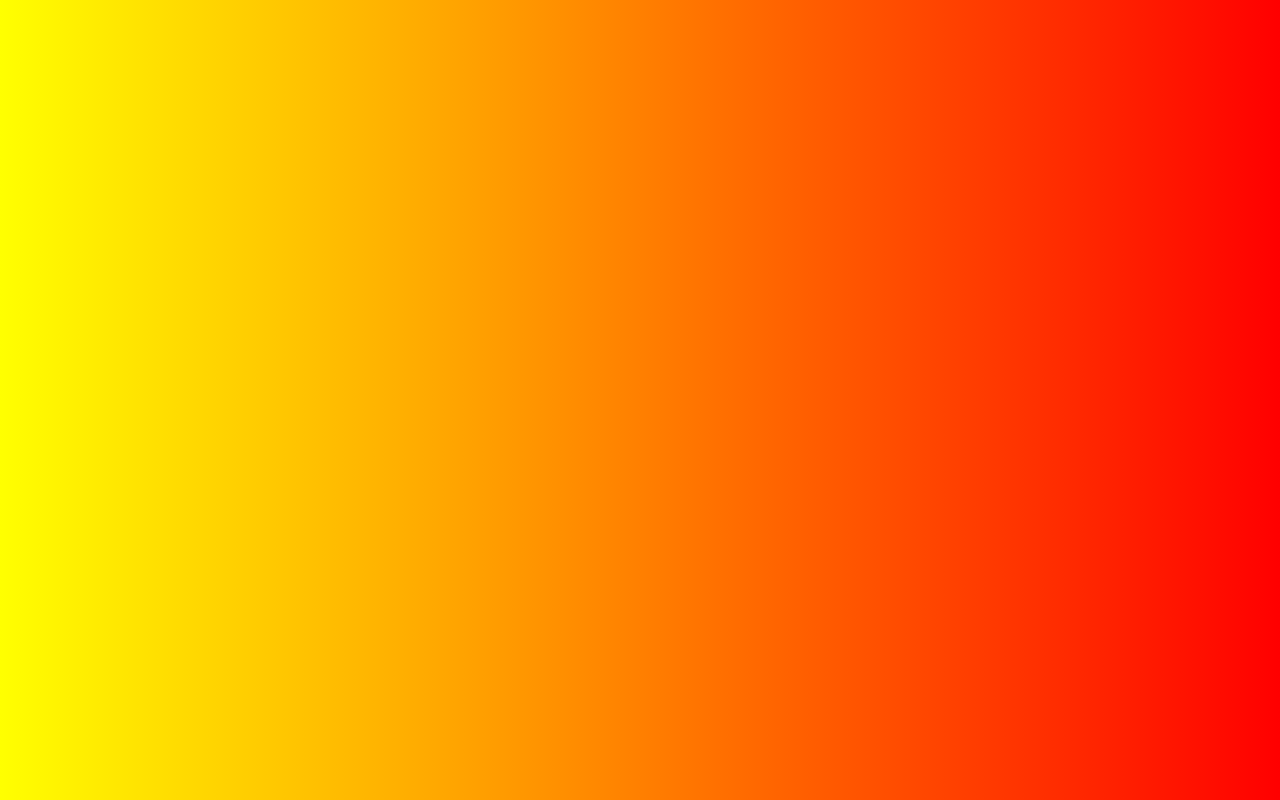
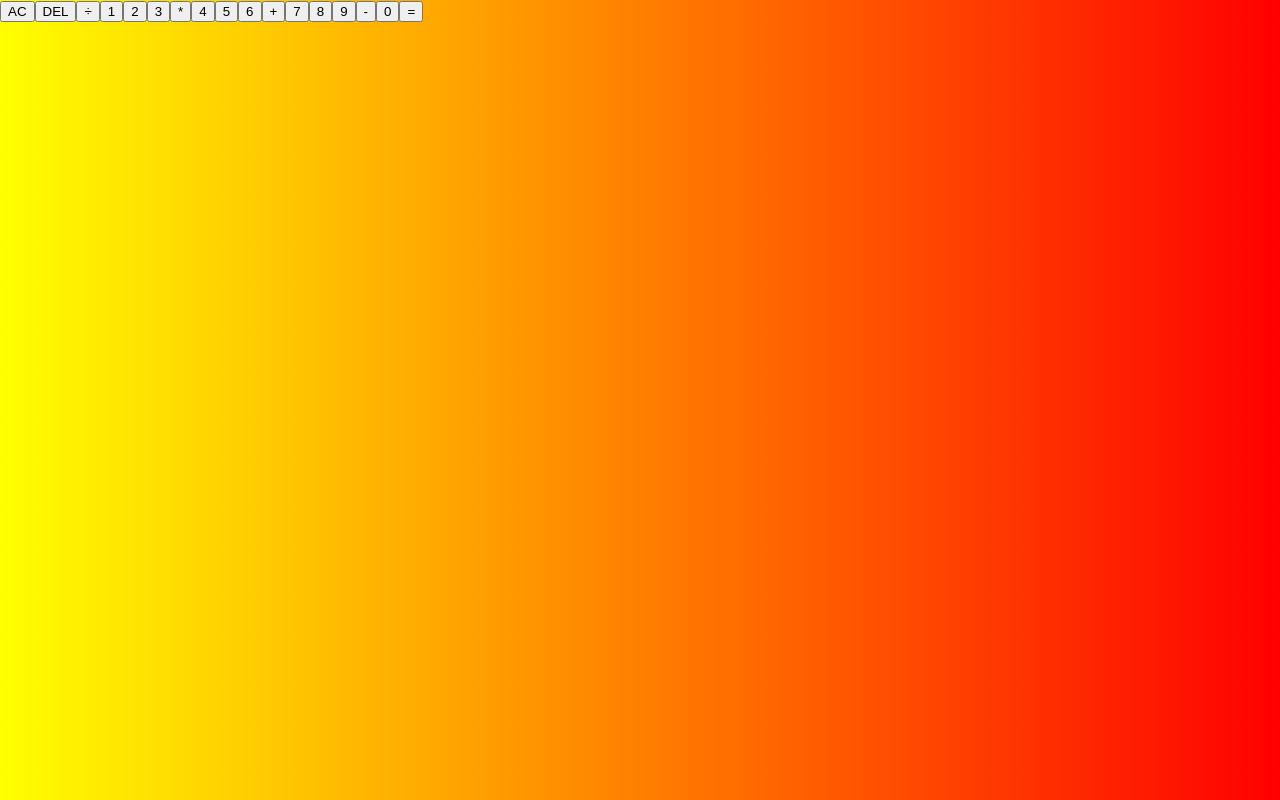
Before and after one commit to Arthur1112/react-calculator-v1, a React (Create React App) app: page / in a window 1280 px wide. Built offline with nearby package versions, Linux system fonts and the light colour scheme.

Commit message:
added buttons

```diff
--- a/src/App.js
+++ b/src/App.js
@@ -2,9 +2,29 @@
 
 function App() {
   return (
-    <body>
-      <h1></h1>
-    </body>
+    <div>
+      <div className='output'>
+        <div className='previous-oprand'></div>
+        <div className='current-oprand'></div>
+      </div>
+        <button className='span-two'>AC</button>
+        <button>DEL</button>
+        <button>÷</button>
+        <button>1</button>
+        <button>2</button>
+        <button>3</button>
+        <button>*</button>
+        <button>4</button>
+        <button>5</button>
+        <button>6</button>
+        <button>+</button>
+        <button>7</button>
+        <button>8</button>
+        <button>9</button>
+        <button>-</button>
+        <button>0</button>
+        <button className='span-two'>=</button>
+    </div>
   );
 }
 
```
